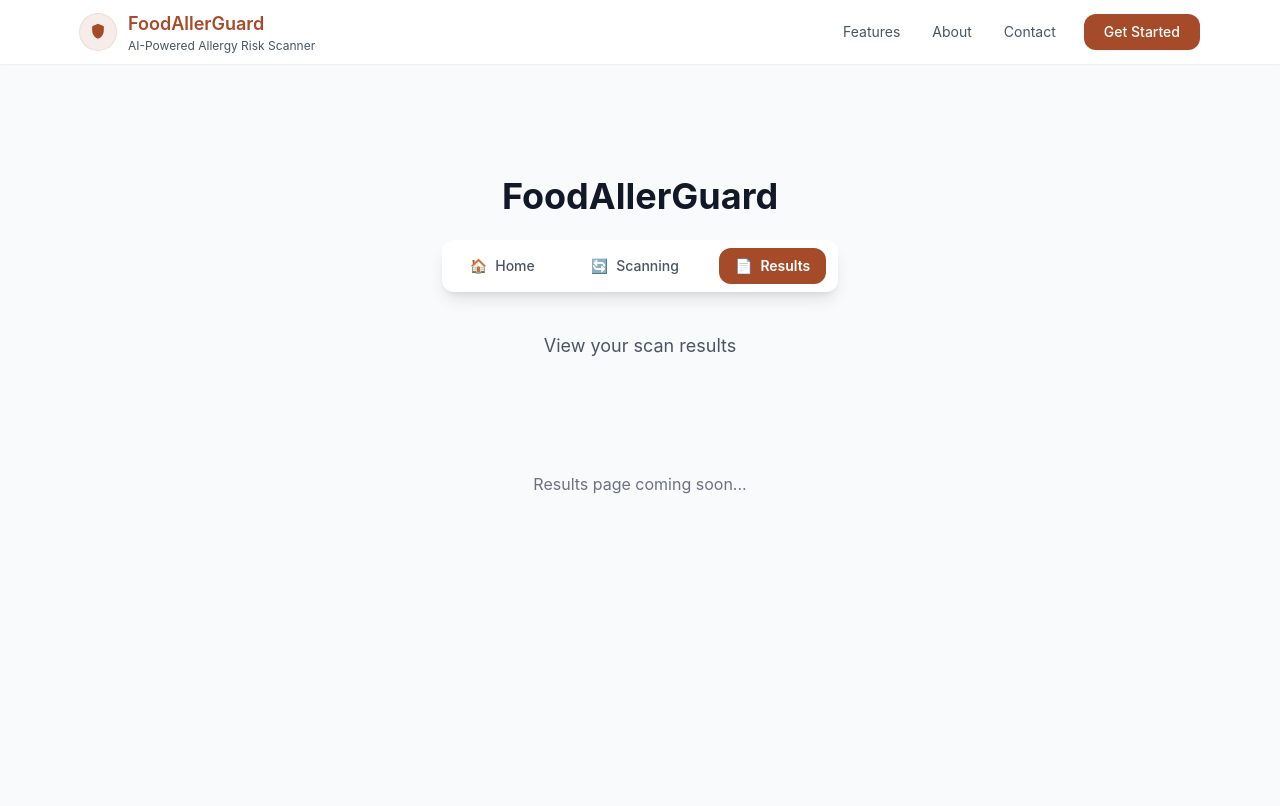
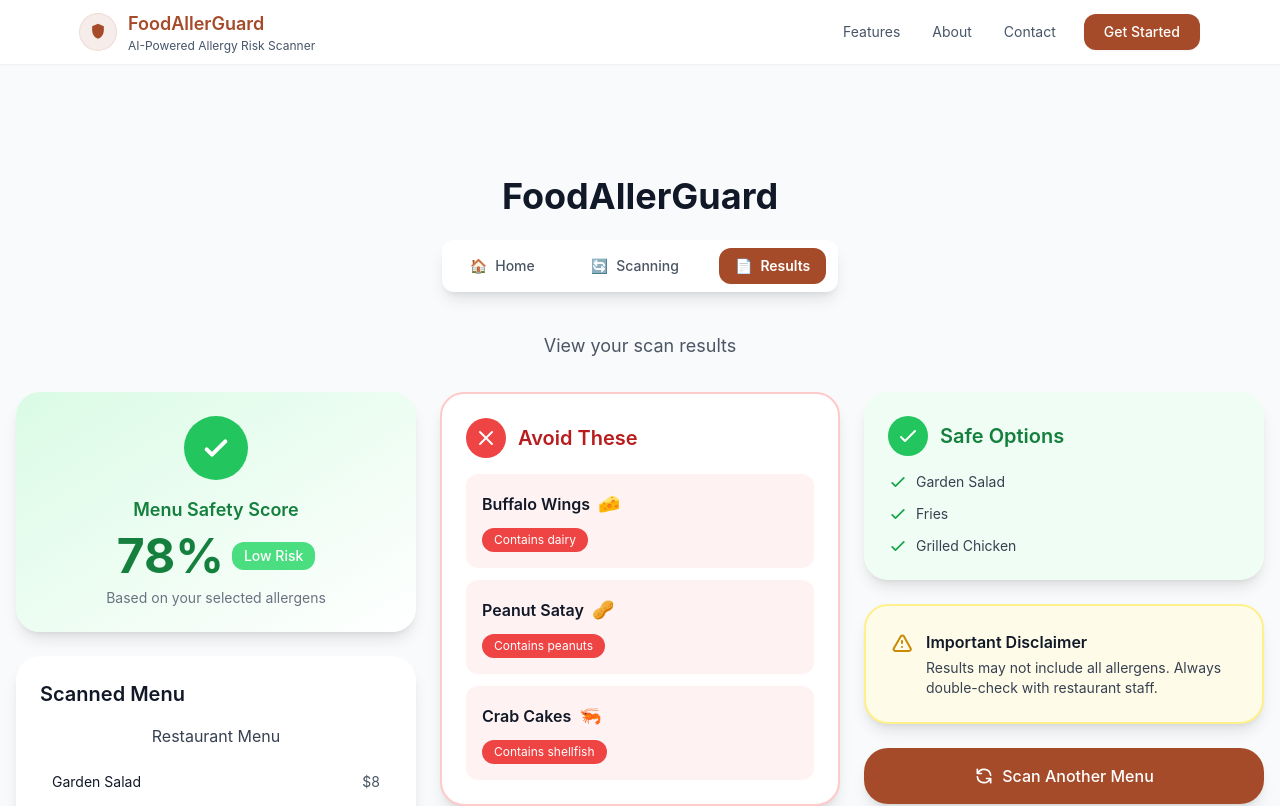
Before and after one commit to thamizarasus/CalHacks-web, a React (Vite) app in the folder foodallerguard/frontend/: page /results in a window 1280 px wide. Shown: the top 806 px of the page. Built offline with nearby package versions, Linux system fonts and the light colour scheme.

Commit message:
Results page

```diff
--- a/foodallerguard/frontend/src/components/ResultsPage.jsx
+++ b/foodallerguard/frontend/src/components/ResultsPage.jsx
@@ -1,7 +1,46 @@
 import React from 'react'
+import { useNavigate } from 'react-router-dom'
 import TopNavTabs from './TopNavTabs'
 
 function ResultsPage() {
+  const navigate = useNavigate()
+
+  // Sample data - in real implementation, this would come from props or context
+  const data = {
+    score: 78,
+    riskLevel: 'Low Risk',
+    menu: [
+      { text: 'Garden Salad', price: '$8' },
+      { text: 'Fries', price: '$4' },
+      { text: 'Buffalo Wings', price: '$12', hasAllergen: true, allergen: 'dairy' },
+      { text: 'Grilled Chicken', price: '$14' },
+      { text: 'Peanut Satay', price: '$10', hasAllergen: true, allergen: 'peanuts' },
+      { text: 'Crab Cakes', price: '$16', hasAllergen: true, allergen: 'shellfish' }
+    ],
+    unsafe: [
+      { name: 'Buffalo Wings', emoji: '🧀', allergen: 'dairy' },
+      { name: 'Peanut Satay', emoji: '🥜', allergen: 'peanuts' },
+      { name: 'Crab Cakes', emoji: '🦐', allergen: 'shellfish' }
+    ],
+    safe: [
+      'Garden Salad',
+      'Fries',
+      'Grilled Chicken'
+    ]
+  }
+
+  const allergenEmojiMap = {
+    'dairy': '🧀',
+    'peanuts': '🥜',
+    'shellfish': '🦐',
+    'nuts': '🥜',
+    'eggs': '🥚',
+    'soy': '🌱',
+    'wheat': '🌾',
+    'fish': '🐟',
+    'sesame': '✴️'
+  }
+
   return (
     <div className="min-h-screen bg-gray-50 pt-20">
       <div className="container mx-auto px-4 py-8">
@@ -17,8 +56,131 @@ function ResultsPage() {
           </p>
         </header>
 
-        <div className="max-w-4xl mx-auto text-center py-20">
-          <p className="text-gray-500">Results page coming soon...</p>
+        <div className="max-w-7xl mx-auto">
+          {/* 3-Column Layout */}
+          <div className="grid grid-cols-1 lg:grid-cols-3 gap-6">
+
+            {/* Left Column */}
+            <div className="space-y-6">
+              {/* Safety Score Card */}
+              <div className="bg-gradient-to-br from-[#DAFBE5] to-white rounded-3xl shadow-lg p-6 text-center">
+                <div className="w-16 h-16 bg-green-500 rounded-full flex items-center justify-center mx-auto mb-4">
+                  <svg className="w-8 h-8 text-white" fill="none" stroke="currentColor" viewBox="0 0 24 24">
+                    <path strokeLinecap="round" strokeLinejoin="round" strokeWidth="3" d="M5 13l4 4L19 7"></path>
+                  </svg>
+                </div>
+                <h3 className="text-lg font-semibold text-green-700 mb-2">Menu Safety Score</h3>
+                <div className="flex items-center justify-center gap-2 mb-2">
+                  <span className="text-5xl font-bold text-green-700">{data.score}%</span>
+                  <span className="bg-green-400 text-white px-3 py-1 rounded-xl text-sm font-medium">
+                    {data.riskLevel}
+                  </span>
+                </div>
+                <p className="text-sm text-gray-500">Based on your selected allergens</p>
+              </div>
+
+              {/* Scanned Menu Card */}
+              <div className="bg-white rounded-3xl shadow-lg p-6">
+                <h3 className="text-xl font-semibold text-gray-900 mb-4">Scanned Menu</h3>
+                <p className="text-center text-gray-700 mb-4">Restaurant Menu</p>
+                <div className="space-y-2">
+                  {data.menu.map((item, index) => (
+                    <div
+                      key={index}
+                      className={`flex items-center justify-between py-2 px-3 rounded-lg ${
+                        item.hasAllergen
+                          ? 'bg-red-100 border-l-4 border-red-500'
+                          : 'bg-white'
+                      }`}
+                    >
+                      <span className="text-sm text-gray-900">{item.text}</span>
+                      <span className="text-sm text-gray-600">{item.price}</span>
+                    </div>
+                  ))}
+                </div>
+                <p className="text-xs text-gray-500 mt-4">Risk items highlighted in red</p>
+              </div>
+            </div>
+
+            {/* Middle Column */}
+            <div className="space-y-6">
+              {/* Avoid These Card */}
+              <div className="bg-white border-2 border-red-200 rounded-3xl shadow-lg p-6">
+                <div className="flex items-center gap-3 mb-4">
+                  <div className="w-10 h-10 bg-red-500 rounded-full flex items-center justify-center">
+                    <svg className="w-6 h-6 text-white" fill="none" stroke="currentColor" viewBox="0 0 24 24">
+                      <path strokeLinecap="round" strokeLinejoin="round" strokeWidth="2" d="M6 18L18 6M6 6l12 12"></path>
+                    </svg>
+                  </div>
+                  <h3 className="text-xl font-semibold text-red-700">Avoid These</h3>
+                </div>
+                <div className="space-y-3">
+                  {data.unsafe.map((item, index) => (
+                    <div key={index} className="bg-red-50 rounded-xl p-4">
+                      <div className="flex items-center gap-2 mb-2">
+                        <span className="font-semibold text-gray-900">{item.name}</span>
+                        <span className="text-lg">{item.emoji}</span>
+                      </div>
+                      <span className="inline-block bg-red-500 text-white text-xs px-3 py-1 rounded-full">
+                        Contains {item.allergen}
+                      </span>
+                    </div>
+                  ))}
+                </div>
+              </div>
+            </div>
+
+            {/* Right Column */}
+            <div className="space-y-6">
+              {/* Safe Options Card */}
+              <div className="bg-green-50 rounded-3xl shadow-lg p-6">
+                <div className="flex items-center gap-3 mb-4">
+                  <div className="w-10 h-10 bg-green-500 rounded-full flex items-center justify-center">
+                    <svg className="w-6 h-6 text-white" fill="none" stroke="currentColor" viewBox="0 0 24 24">
+                      <path strokeLinecap="round" strokeLinejoin="round" strokeWidth="2" d="M5 13l4 4L19 7"></path>
+                    </svg>
+                  </div>
+                  <h3 className="text-xl font-semibold text-green-700">Safe Options</h3>
+                </div>
+                <div className="space-y-3">
+                  {data.safe.map((item, index) => (
+                    <div key={index} className="flex items-center gap-2">
+                      <svg className="w-5 h-5 text-green-600 flex-shrink-0" fill="none" stroke="currentColor" viewBox="0 0 24 24">
+                        <path strokeLinecap="round" strokeLinejoin="round" strokeWidth="2" d="M5 13l4 4L19 7"></path>
+                      </svg>
+                      <span className="text-sm text-gray-700">{item}</span>
+                    </div>
+                  ))}
+                </div>
+              </div>
+
+              {/* Disclaimer Card */}
+              <div className="bg-yellow-50 border-2 border-yellow-200 rounded-3xl shadow-lg p-6">
+                <div className="flex items-start gap-3">
+                  <svg className="w-6 h-6 text-yellow-600 flex-shrink-0 mt-0.5" fill="none" stroke="currentColor" viewBox="0 0 24 24">
+                    <path strokeLinecap="round" strokeLinejoin="round" strokeWidth="2" d="M12 9v2m0 4h.01m-6.938 4h13.856c1.54 0 2.502-1.667 1.732-2.5L13.732 4c-.77-.833-1.964-.833-2.732 0L3.732 16.5c-.77.833.192 2.5 1.732 2.5z"></path>
+                  </svg>
+                  <div>
+                    <h4 className="font-semibold text-gray-900 mb-1">Important Disclaimer</h4>
+                    <p className="text-sm text-gray-700">
+                      Results may not include all allergens. Always double-check with restaurant staff.
+                    </p>
+                  </div>
+                </div>
+              </div>
+
+              {/* Scan Another Menu Button */}
+              <button
+                onClick={() => navigate("/")}
+                className="w-full bg-[#A64B29] hover:bg-[#8B3E24] text-white py-4 px-6 rounded-3xl font-medium transition-colors focus:outline-none focus:ring-2 focus:ring-[#A64B29] focus:ring-offset-2 flex items-center justify-center gap-2 shadow-lg"
+              >
+                <svg className="w-5 h-5" fill="none" stroke="currentColor" viewBox="0 0 24 24">
+                  <path strokeLinecap="round" strokeLinejoin="round" strokeWidth="2" d="M4 4v5h.582m15.356 2A8.001 8.001 0 004.582 9m0 0H9m11 11v-5h-.581m0 0a8.003 8.003 0 01-15.357-2m15.357 2H15"></path>
+                </svg>
+                <span>Scan Another Menu</span>
+              </button>
+            </div>
+          </div>
         </div>
       </div>
     </div>
```
